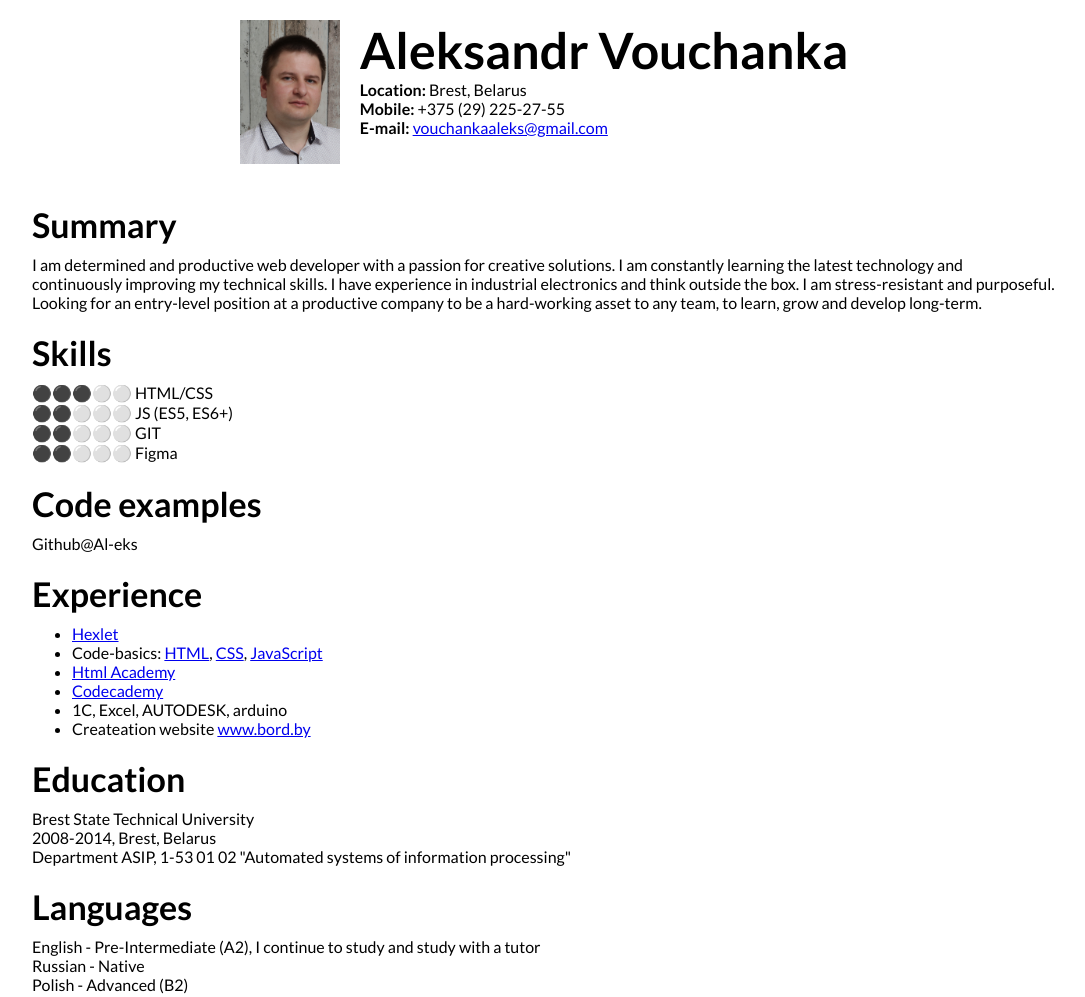
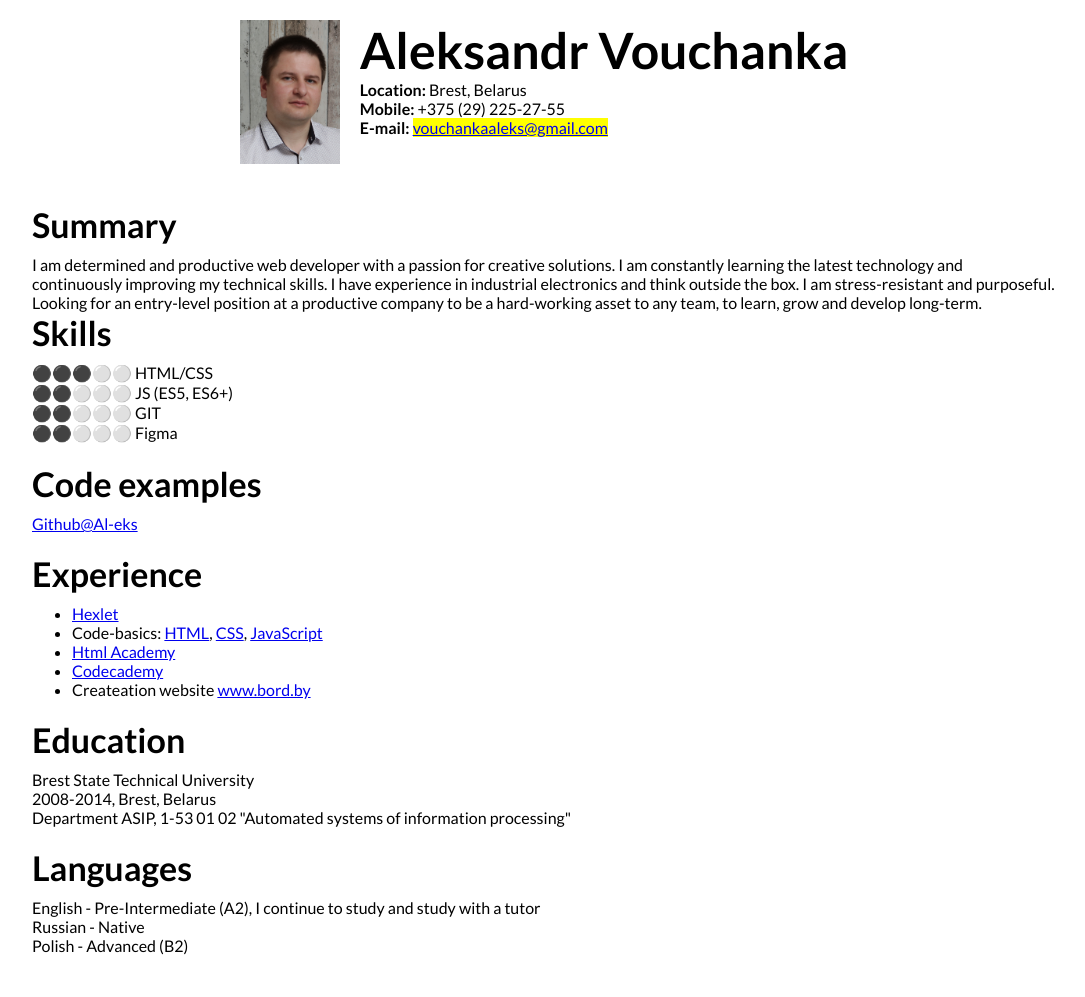
Before and after one commit to Al-eks/rsschool-cv, a plain HTML site: page index.html in a window 1280 px wide. Shown: the whole page, without its empty margins (96-1181 px from the left). After the commit the page ends 975 px from the top, so only its background shows below. Drawn offline with Linux system fonts and the light colour scheme.

Commit message:
fix: implement correct structure

```diff
--- a/index.html
+++ b/index.html
@@ -10,26 +10,26 @@
 <body>
     <header>
         <img src="assets/foto.jpg" alt="Foto">
-        <div class="personal">
+        <nav class="personal">
             <h1>Aleksandr Vouchanka</h1>
             <ul class="menu__list">
                 <li><b>Location: </b>Brest, Belarus</li>
                 <li><b>Mobile: </b>+375 (29) 225-27-55</li>
-                <li><b>E-mail: </b><a href="mailto:vouchankaaleks@gmail.com">vouchankaaleks@gmail.com</a></li>
+                <li><b>E-mail: </b><mark><a href="mailto:vouchankaaleks@gmail.com">vouchankaaleks@gmail.com</a></mark></li>
             </ul>
-        </div>
+        </nav>
     </header>
-    <section>
+    <article>
         <h2>Summary</h2>
         <p>I am determined and productive web developer with a passion for creative solutions. I am constantly learning the latest technology and continuously improving my technical skills. I have experience in industrial electronics and think outside the box. I am stress-resistant and purposeful. Looking for an entry-level position at a productive company to be a hard-working asset to any team, to learn, grow and develop long-term.</p>
-    </section>
+    </article>
     <section>
         <h2>Skills</h2>
         <p>⚫⚫⚫⚪⚪ HTML/CSS<br>⚫⚫⚪⚪⚪ JS (ES5, ES6+)<br>⚫⚫⚪⚪⚪ GIT<br>⚫⚫⚪⚪⚪ Figma<br></p>
     </section>
     <section>
         <h2>Code examples</h2>
-        <p>Github@Al-eks</p>
+        <a href="https://github.com/Al-eks/">Github@Al-eks</a>
     </section>
     <section>
         <h2>Experience</h2>
@@ -38,7 +38,6 @@
             <li>Code-basics: <a href="https://ru.code-basics.com/languages/html">HTML</a>, <a href="https://ru.code-basics.com/languages/css">CSS</a>, <a href="https://ru.code-basics.com/languages/javascript">JavaScript</a></li>
             <li><a href="https://htmlacademy.ru/profile/id1565043/achievements">Html Academy</a></li>
             <li><a href="https://www.codecademy.com/profiles/Al-eks">Codecademy</a></li>
-            <li>1C, Excel, AUTODESK, arduino</li>
             <li>Createation website <a href="https://www.bord.by">www.bord.by</a></li>
         </ul>
     </section>
```
